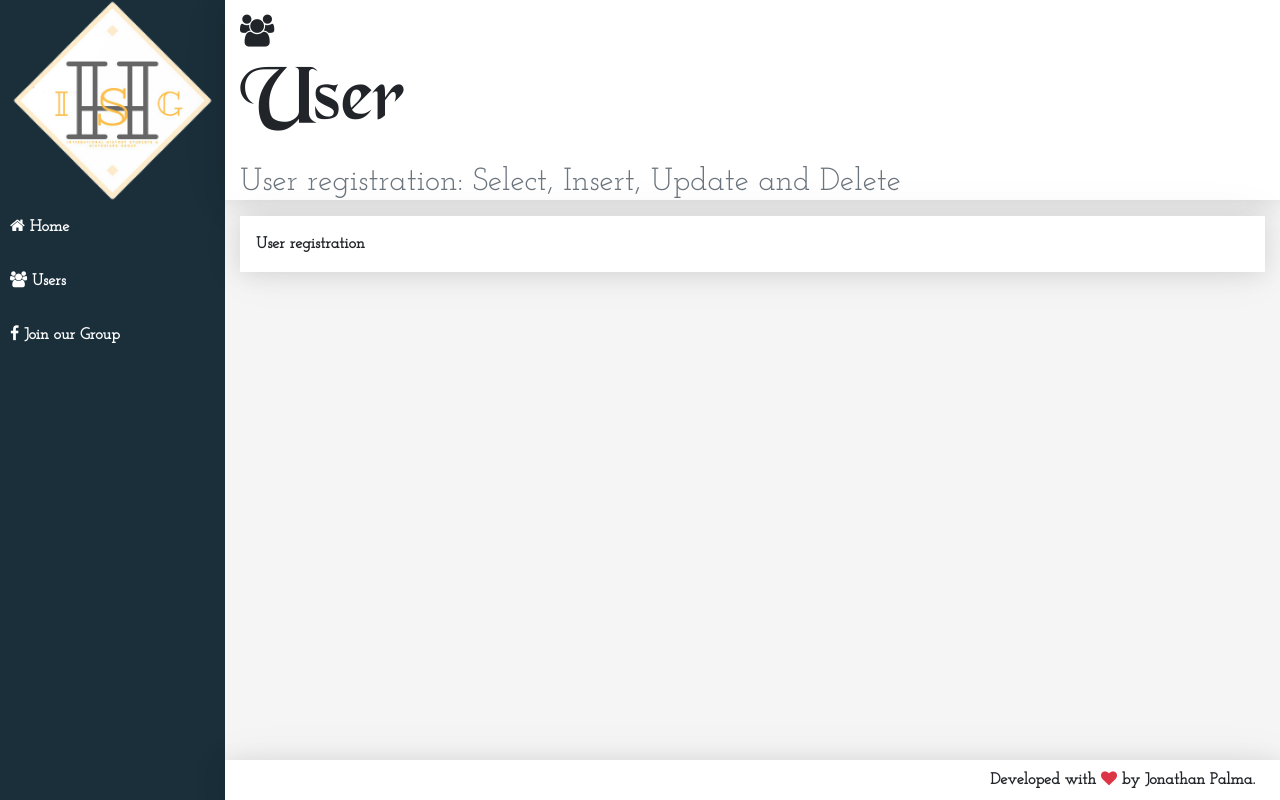
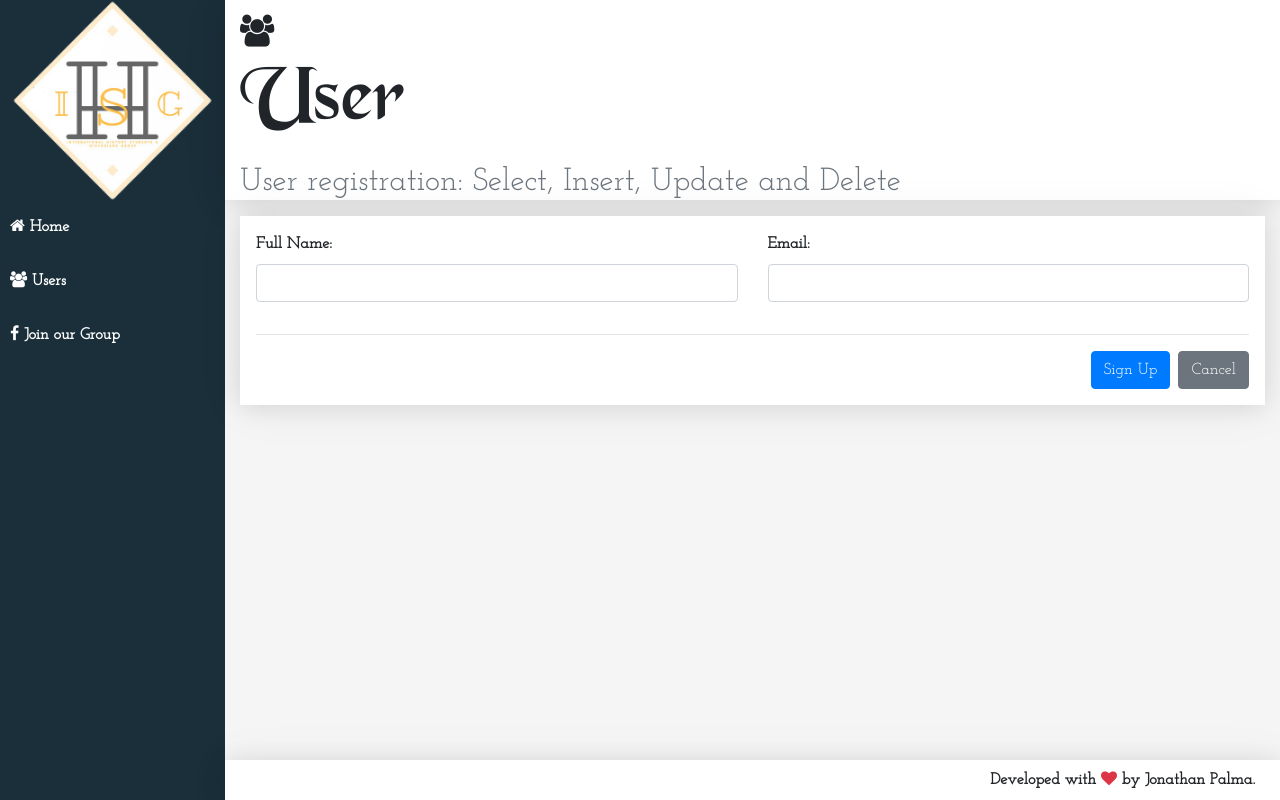
Before and after one commit to JonathanPalma-code/user-account, a React (Create React App) app in the folder frontend/: page /users in a window 1280 px wide. Built offline with nearby package versions, Linux system fonts and the light colour scheme.

Commit message:
chore: add render form in UserCRUD component

```diff
--- a/frontend/src/components/users/UserCRUD.jsx
+++ b/frontend/src/components/users/UserCRUD.jsx
@@ -10,13 +10,21 @@ const headerProps = {
 
 const baseURL = 'http://localhost:3001/users';
 const initialState = {
-  user: { name: '', email: ''},
+  user: { name: '', email: '' },
   list: []
 }
 
 export default class UserCrud extends Component {
 
-  state = {...initialState}
+  state = { ...initialState }
+
+  constructor(props) {
+    super(props);
+    this.clear = this.clear.bind(this);
+    this.save = this.save.bind(this);
+    this.updateField = this.updateField.bind(this);
+  }
+
 
   clear() {
     this.setState({
@@ -26,25 +34,72 @@ export default class UserCrud extends Component {
 
   save() {
     const user = this.state.user;
-    const method = user.id ? 'put' : 'post'
+    const method = user.id ? 'put' : 'post';
     const url = user.id ? `${baseURL}/${user.id}` : baseURL;
     Axios[method](url, user)
       .then(resp => {
-        const list = this.getUpdateList(resp.data)
-        this.setState({ user: initialState, list })
+        const list = this.getUpdatedList(resp.data)
+        this.setState({ user: initialState.user, list })
       });
   }
 
-  getUpdateList(user) {
+  getUpdatedList(user) {
     const list = this.state.list.filter(u => u.id !== user.id);
-    list.unshift(user);
+    list.unshift(user); // put the elem to the 1st index of the array
     return list;
+  }
+
+  updateField(event) {
+    const user = {...this.state.user };
+    // this will get both fields (name and email)
+    user[event.target.name] = event.target.value;
+    this.setState({ user });
+  }
+
+  renderForm() { // build the User table
+    return (
+      <div className="form">
+        <div className="row">
+          <div className="col-12 col-md-6">
+            <div className="form-group">
+              <label>Full Name:</label>
+              <input type='text' className='form-control'
+                name='name'
+                value={this.state.user.name}
+                onChange={this.updateField} />
+            </div>
+          </div>
+          <div className="col-12 col-md-6">
+            <div className="form-group">
+              <label>Email:</label>
+              <input type='text' className='form-control'
+                name='email'
+                value={this.state.user.email}
+                onChange={this.updateField} />
+            </div>
+          </div>
+        </div>
+        <hr />
+        <div className="row">
+          <div className="col-12 d-flex justify-content-end">
+            <button className="btn btn-primary"
+              onClick={this.save}>
+              Sign Up
+            </button>
+            <button className="btn btn-secondary ml-2"
+              onClick={this.clear}>
+              Cancel
+            </button>
+          </div>
+        </div>
+      </div>
+    )
   }
 
   render() {
     return (
       <Main {...headerProps}>
-        User registration
+        {this.renderForm()}
       </Main>
     )
   }
```
Also changed, not shown: 1 other file (tests, documents, lock files or other folders).
